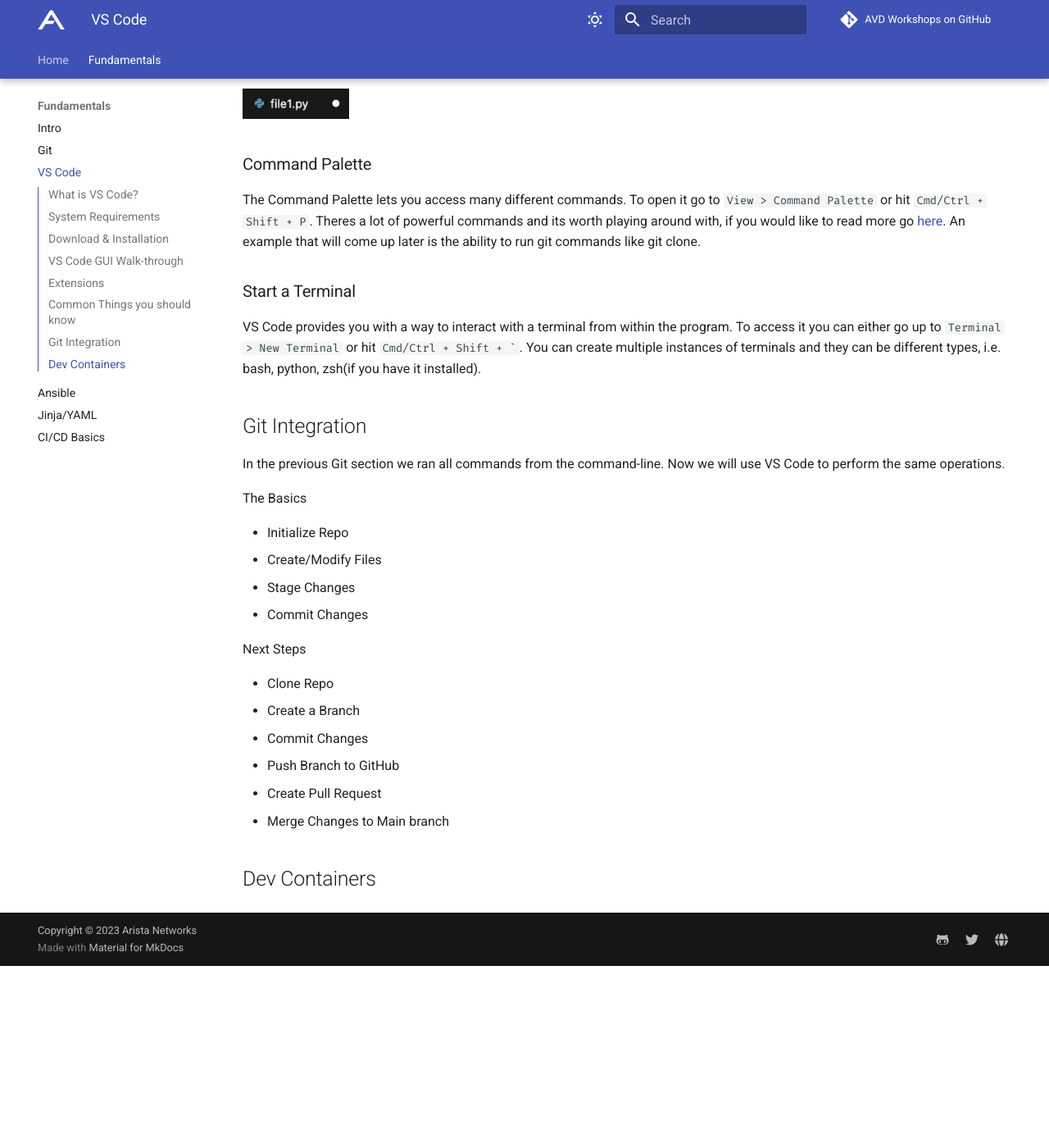
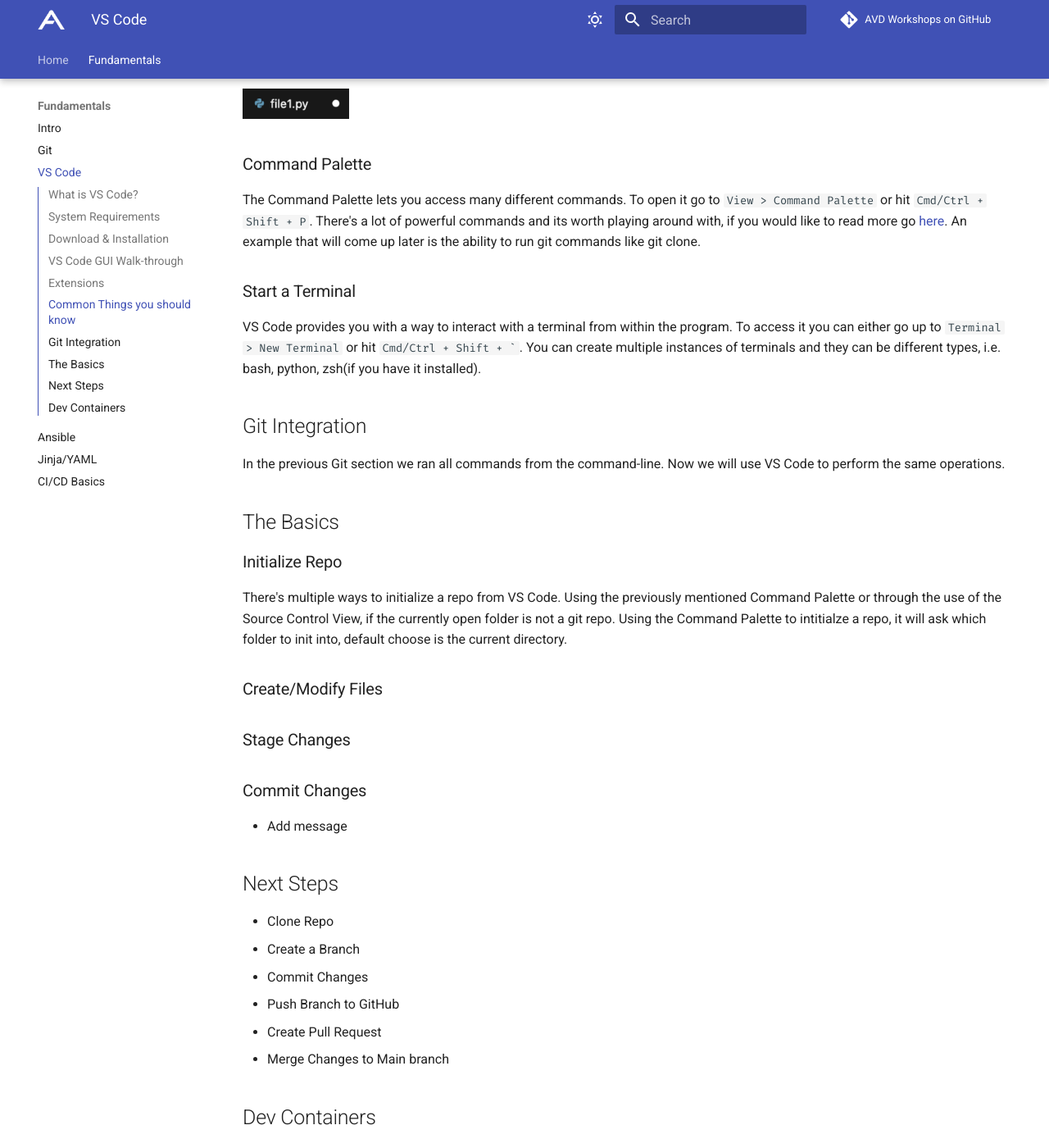
Before and after one commit to aristanetworks/avd-workshops, an MkDocs documentation site: the page built from workshops/vscode.md, in a window 1280 px wide and 1400 px high, scrolled down 3155 px. Shown: the whole window at 82% size. Built offline with MkDocs 1.6.1 and Material for MkDocs 9.7.7, drawn with Linux system fonts in a browser that asks for light colours; comment, search, counter and statistics services are not loaded; before the commit the page ends 4333 px from its top, so only the background shows below that.

Commit message:
Built Out Initialize Repo Section

````diff
--- a/workshops/vscode.md
+++ b/workshops/vscode.md
@@ -84,7 +84,7 @@
 
 ### Command Palette
 
-The Command Palette lets you access many different commands. To open it go to ```View > Command Palette ``` or hit ```Cmd/Ctrl + Shift + P```. Theres a lot of powerful commands and its worth playing around with, if you would like to read more go [here](https://code.visualstudio.com/docs/getstarted/userinterface#_command-palette). An example that will come up later is the ability to run git commands like git clone.
+The Command Palette lets you access many different commands. To open it go to ```View > Command Palette ``` or hit ```Cmd/Ctrl + Shift + P```. There's a lot of powerful commands and its worth playing around with, if you would like to read more go [here](https://code.visualstudio.com/docs/getstarted/userinterface#_command-palette). An example that will come up later is the ability to run git commands like git clone.
 
 ### Start a Terminal
 
@@ -94,15 +94,22 @@
 
 In the previous Git section we ran all commands from the command-line. Now we will use VS Code to perform the same operations.
 
-The Basics
+## The Basics
 
-- Initialize Repo
-- Create/Modify Files
-- Stage Changes
-- Commit Changes
+### Initialize Repo
 
-Next Steps
+There's multiple ways to initialize a repo from VS Code. Using the previously mentioned Command Palette or through the use of the Source Control View, if the currently open folder is not a git repo. Using the Command Palette to intitialze a repo, it will ask which folder to init into, default choose is the current directory.
 
+### Create/Modify Files
+
+### Stage Changes
+
+
+### Commit Changes
+
+- Add message
+
+## Next Steps
 - Clone Repo
 - Create a Branch
 - Commit Changes
````
